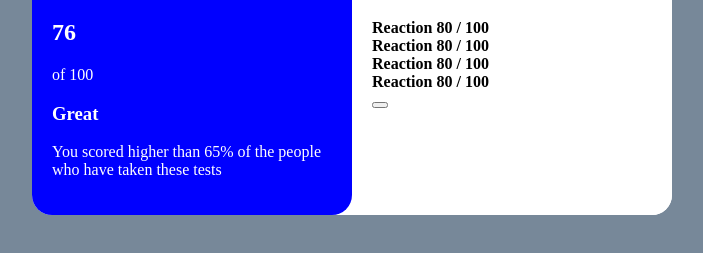
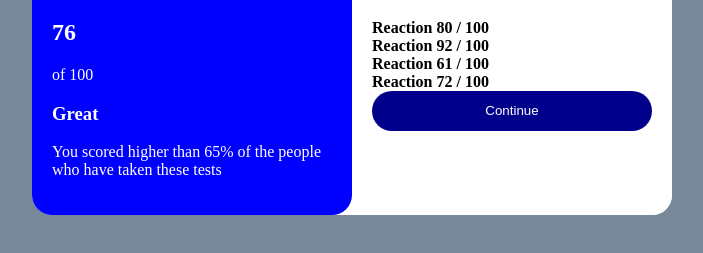
Before and after one commit to NV27/practice-repo, a plain HTML site: page index.html in a window 1280 px wide. Shown: the part 281-534 px from the top of the page, without its empty margins (288-991 px from the left). Drawn offline with Linux system fonts and the light colour scheme.

Commit message:
small visual improvements

```diff
--- a/index.html
+++ b/index.html
@@ -40,20 +40,20 @@
                         <b class="reaction-text">Reaction</b>
                         <b class="reaction-score">80 / 100</b>
                     </div>
-                    <div class="reaction">
-                        <b class="reaction-text">Reaction</b>
-                        <b class="reaction-score">80 / 100</b>
+                    <div class="memory">
+                        <b class="memory-text">Reaction</b>
+                        <b class="memory-score">92 / 100</b>
                     </div>
-                    <div class="reaction">
-                        <b class="reaction-text">Reaction</b>
-                        <b class="reaction-score">80 / 100</b>
+                    <div class="verbal">
+                        <b class="verbal-text">Reaction</b>
+                        <b class="verbal-score">61 / 100</b>
                     </div>
-                    <div class="reaction">
-                        <b class="reaction-text">Reaction</b>
-                        <b class="reaction-score">80 / 100</b>
+                    <div class="visual">
+                        <b class="visual-text">Reaction</b>
+                        <b class="visual-score">72 / 100</b>
                     </div>
                 </div>
-                <button class="continue-button" value="Continue"></button>
+                <button class="continue-button" value="Continue">Continue</button>
             </div>
         </div>
 
--- a/styles.css
+++ b/styles.css
@@ -25,6 +25,7 @@ body {
 .grid-container{
     display: grid;
     grid-template-columns: 1fr 1fr;
+    border: none;
 }
 
 .left{
@@ -41,3 +42,21 @@ body {
     border-radius: 20px;
     border: none;
 }
+
+.continue-button{
+    background-color: darkblue;
+    color: white;
+    border-radius: 20px;
+    border:none;
+    min-width: 100%;
+    height: 40px;
+    position: relative;
+    bottom: 0px;
+}
+
+.score-grid{
+    display: grid;
+    grid-template-columns: 1fr;
+    grid-template-rows: 1fr 1fr 1fr 1fr;
+    border: none;
+}
```
